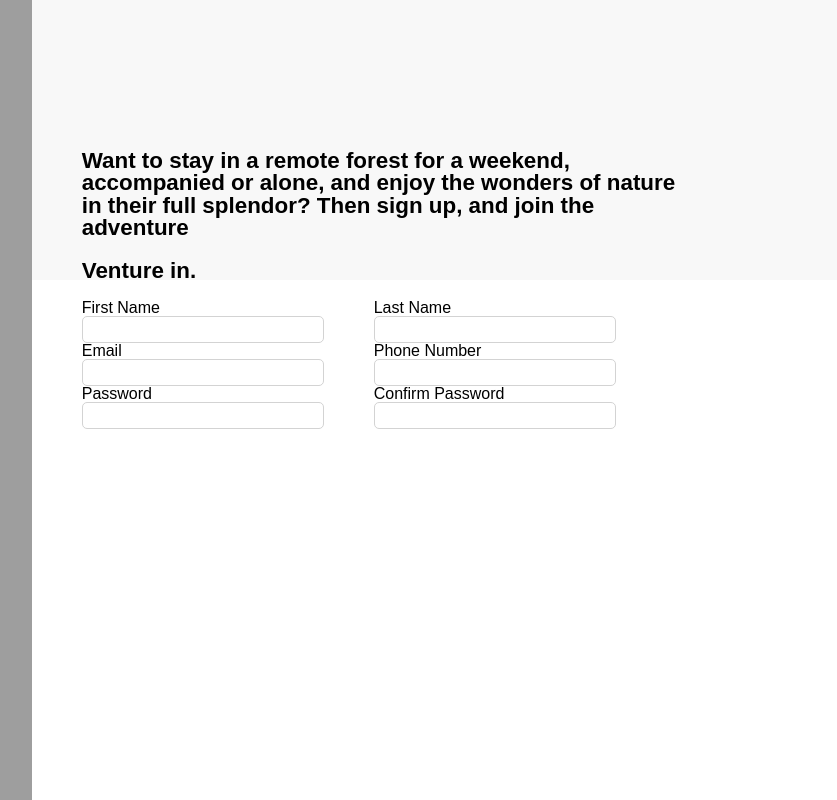
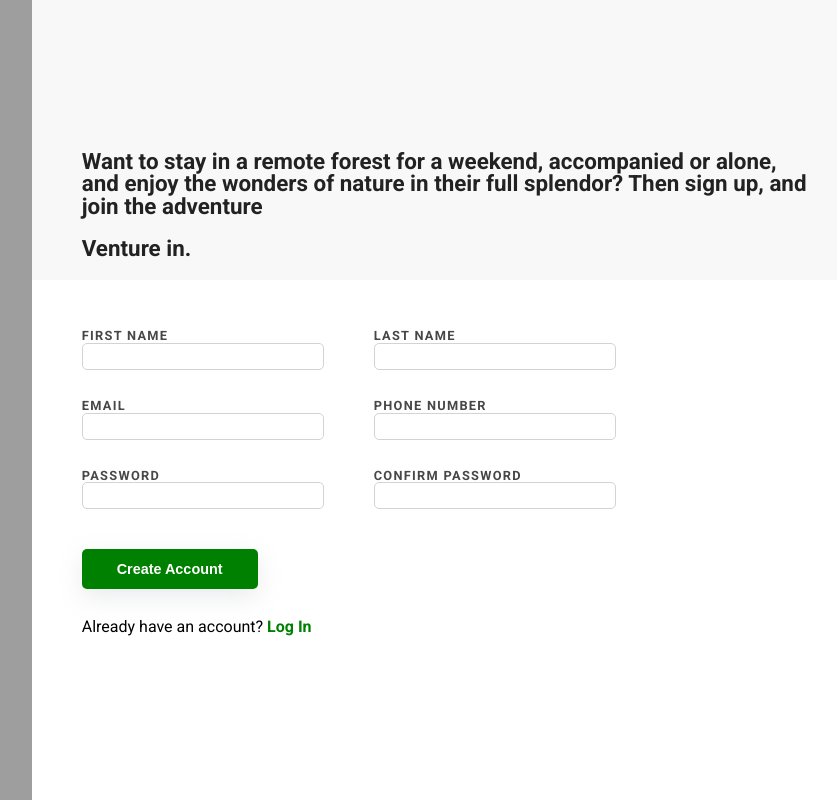
Before and after one commit to reiv-j/sign-up-form, a plain HTML site: page index.html in a window 1280 px wide. Shown: the whole page, without its empty margins (334-1171 px from the left). Drawn offline with Linux system fonts and the light colour scheme; grey boxes are pictures that could not be loaded.

Commit message:
Style form section

```diff
--- a/index.html
+++ b/index.html
@@ -4,6 +4,9 @@
     <meta charset="UTF-8">
     <meta name="viewport" content="width=device-width, initial-scale=1.0">
     <title>Sign-up Form</title>
+    <link rel="preconnect" href="https://fonts.googleapis.com">
+    <link rel="preconnect" href="https://fonts.gstatic.com" crossorigin>
+    <link href="https://fonts.googleapis.com/css2?family=Roboto:wght@100;300;400;500;700;900&display=swap" rel="stylesheet">
     <link rel="stylesheet" href="reset.css">
     <link rel="stylesheet" href="style.css">
 </head>
@@ -18,6 +21,7 @@
         </div>
 
         <form action="">
+            <div class="inputs">
                 <div class="left-form-content">
                     <label for="first-name">First Name</label>
                     <input id="first-name" name="first-name" type="text">
@@ -38,6 +42,11 @@
                     <label for="password-confirm">Confirm Password</label>
                     <input id="password-confirm" name="password-confirm" type="password">
                 </div>
+            </div>
+            <div class="sign-up-section">
+                <button type="submit">Create Account</button>
+                <p>Already have an account? <a href="#">Log In</a></p>
+            </div>
         </form>
     </div>
 </body>
--- a/style.css
+++ b/style.css
@@ -5,7 +5,7 @@ body {
 
 body > * {
     width: 100%;
-    font-family: Arial, Helvetica, sans-serif;
+    font-family: "Roboto", sans-serif;
 
 }
 
@@ -28,7 +28,8 @@ body > * {
 }
 
 .text {
-    width: 65%;
+    color: rgb(34, 34, 34);
+    width: 80%;
     margin-top: 150px;
     margin-left: 50px;
     font-size: 1.4em;
@@ -43,6 +44,10 @@ form {
     width: 65%;
     margin-top: 20px;
     margin-left: 50px;
+
+}
+
+form .inputs {
     display: flex;
     flex-direction: row;
     gap: 50px;
@@ -63,3 +68,37 @@ form input {
     border: 1px solid rgb(211, 211, 211);
     border-radius: 5px;
 }
+
+label {
+    color: rgb(71, 71, 71);
+    text-transform: uppercase;
+    font-size: 0.8em;
+    font-weight: bold;
+    letter-spacing: 0.1em;
+    margin-top: 30px;
+}
+
+.sign-up-section button {
+    color: white;
+    margin-top: 40px;
+    font-size: 0.9em;
+    font-weight: bold;
+    padding: 12px 35px;
+    background-color: green;
+    border: none;
+    border-radius: 5px;
+    box-shadow: rgba(149, 157, 165, 0.2) 0px 8px 24px;
+    cursor: pointer;
+}
+
+.sign-up-section p {
+    margin-top: 30px;
+
+}
+
+.sign-up-section a {
+    text-decoration: none;
+    color: green;
+    font-weight: bold;
+
+}
```
Lines whose indentation alone changed are shown as unchanged.
